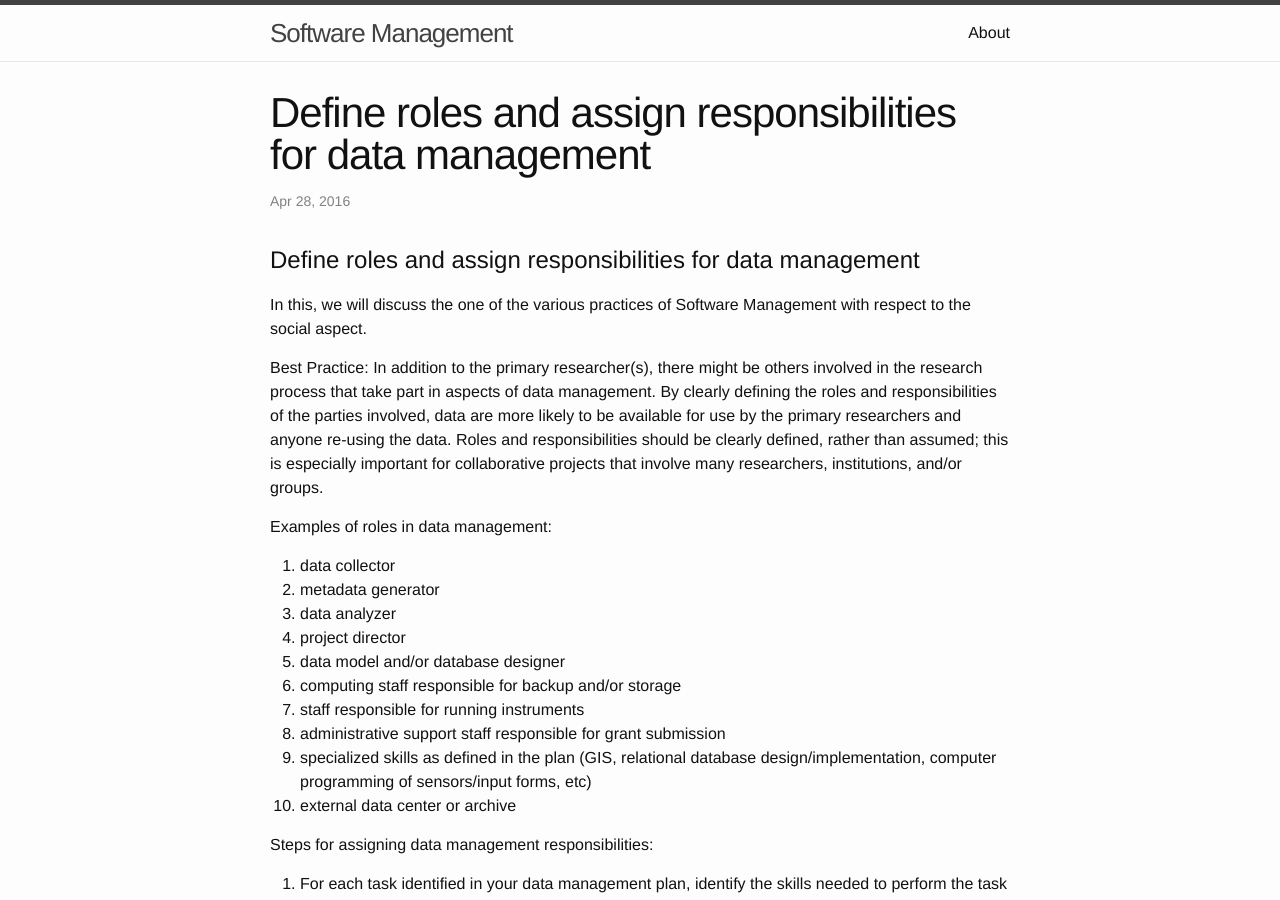
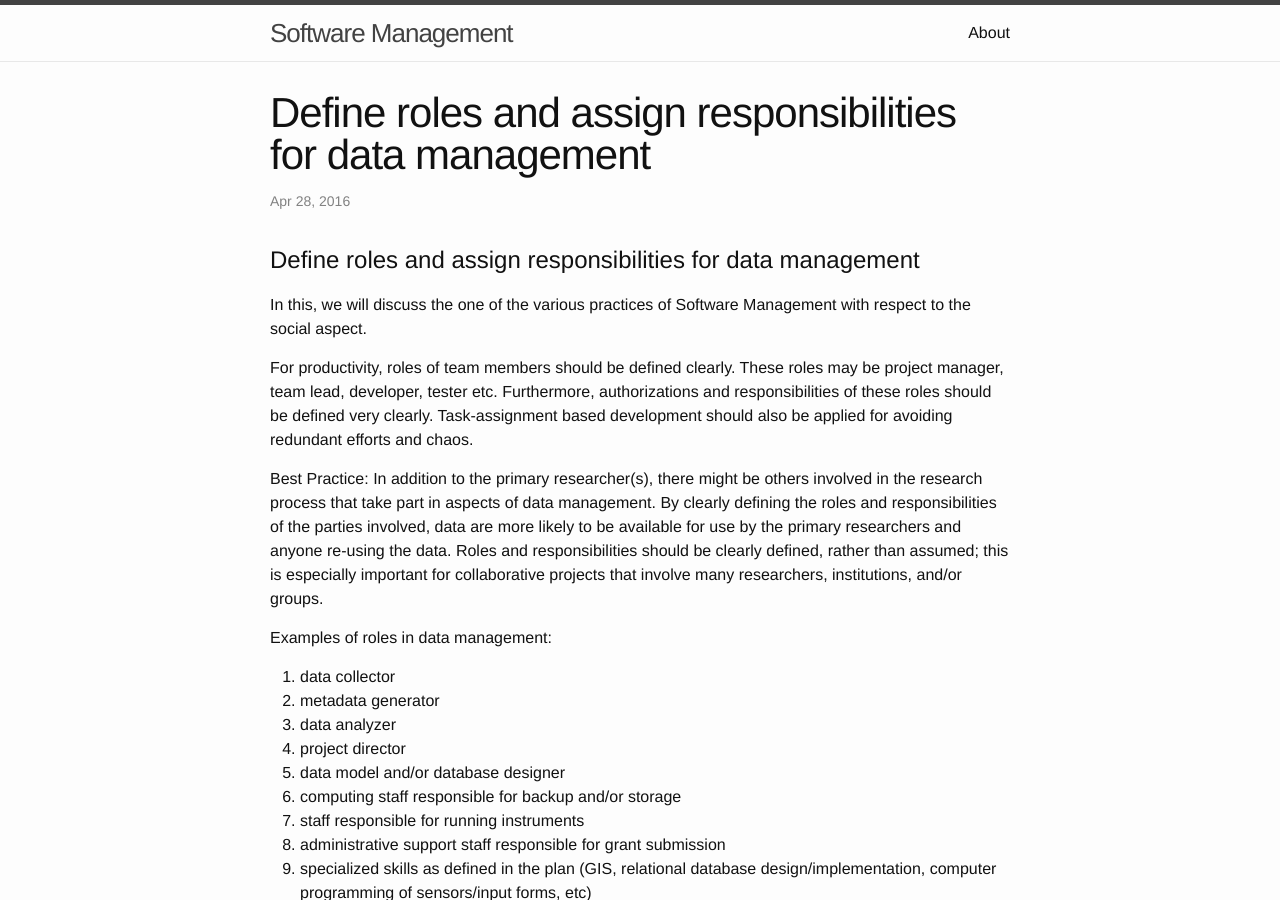
Before and after one commit to css566/css566.github.io, a Jekyll site: the page built from _posts/2016-04-28-Practices_Defines_Roles.md, in a window 1280 px wide and 900 px high. Built offline with Jekyll 4.4.1, drawn with Linux system fonts in a browser that asks for light colours; comment, search, counter and statistics services are not loaded.

Commit message:
Updating content for Social SM Practice #1

```diff
--- a/_posts/2016-04-28-Practices_Defines_Roles.md
+++ b/_posts/2016-04-28-Practices_Defines_Roles.md
@@ -7,6 +7,8 @@ Define roles and assign responsibilities for data management
 =================================
 
 In this, we will discuss the one of the various practices of Software Management with respect to the social aspect.
+
+For productivity, roles of team members should be defined clearly. These roles may be project manager, team lead, developer, tester etc. Furthermore, authorizations and responsibilities of these roles should be defined very clearly. Task-assignment based development should also be applied for avoiding redundant efforts and chaos.
 
 Best Practice:
 In addition to the primary researcher(s), there might be others involved in the research process that take part in aspects of data management. By clearly defining the roles and responsibilities of the parties involved, data are more likely to be available for use by the primary researchers and anyone re-using the data. Roles and responsibilities should be clearly defined, rather than assumed; this is especially important for collaborative projects that involve many researchers, institutions, and/or groups.
```
